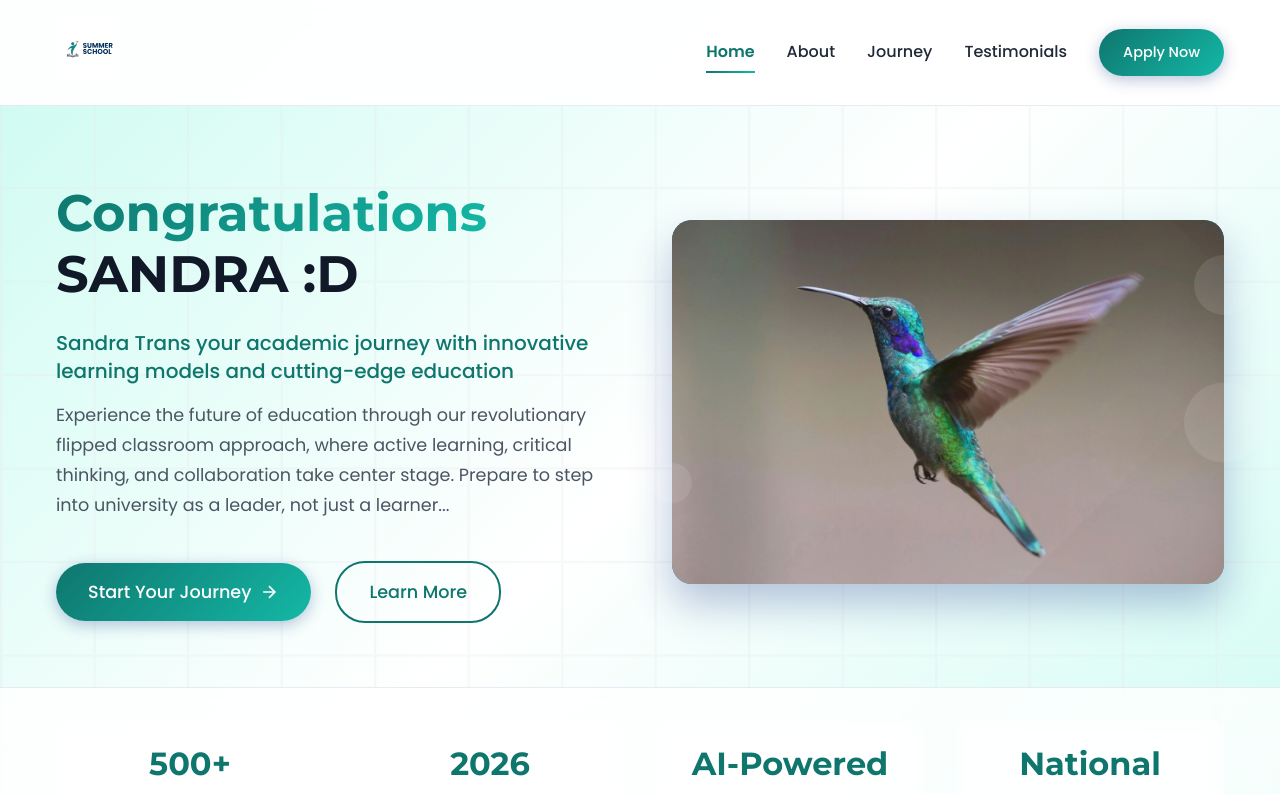
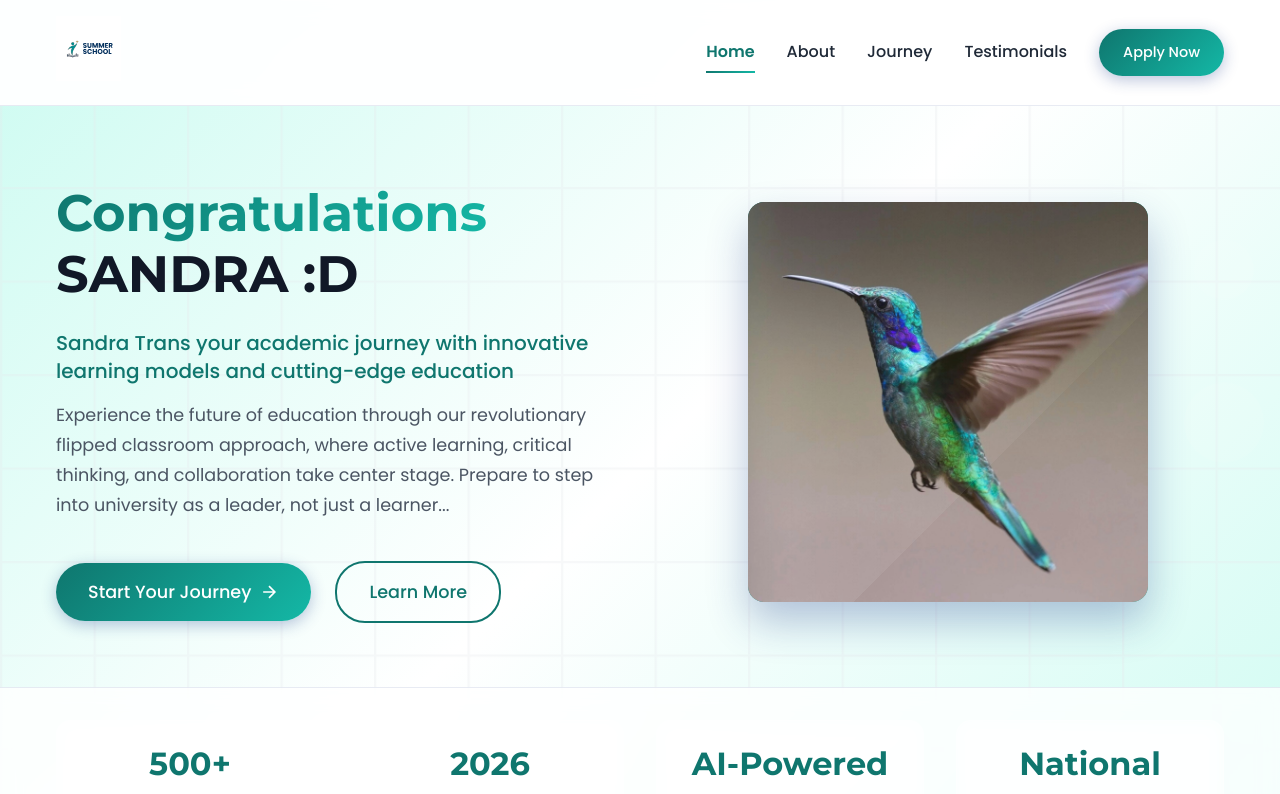
Before and after one commit to EngrE/Web, a React (Vite) app: page / in a window 1280 px wide. Shown: the top 794 px of the page. Built offline with nearby package versions, Linux system fonts and the light colour scheme.

Commit message:
Humming Bird

```diff
--- a/src/components/Hero.css
+++ b/src/components/Hero.css
@@ -327,11 +327,12 @@
     justify-content: center;
   }
 
+  /*
   .hero-image-placeholder {
     width: 300px;
     height: 300px;
   }
-
+  */
   .stats-grid {
     grid-template-columns: repeat(2, 1fr);
     gap: 1.5rem;
@@ -363,10 +364,17 @@
 }
 
 
+.hero-image-container {
+  display: flex;
+  justify-content: center;
+}
+
 .hero-image-placeholder {
-  width: 100%;
-  height: 100%;
+  width: 400px !important ;
+  height: 400px !important;
+  aspect-ratio: 1 / 1;
   overflow: hidden;
+  border-radius: 16px;
 }
 
 .hero-img {
@@ -375,3 +383,10 @@
   object-fit: cover;
   display: block;
 }
+
+.hero-image-placeholder {
+  width: min(300px, 80vw);
+  aspect-ratio: 1 / 1;
+  overflow: hidden;
+  border-radius: 16px;
+}
```
